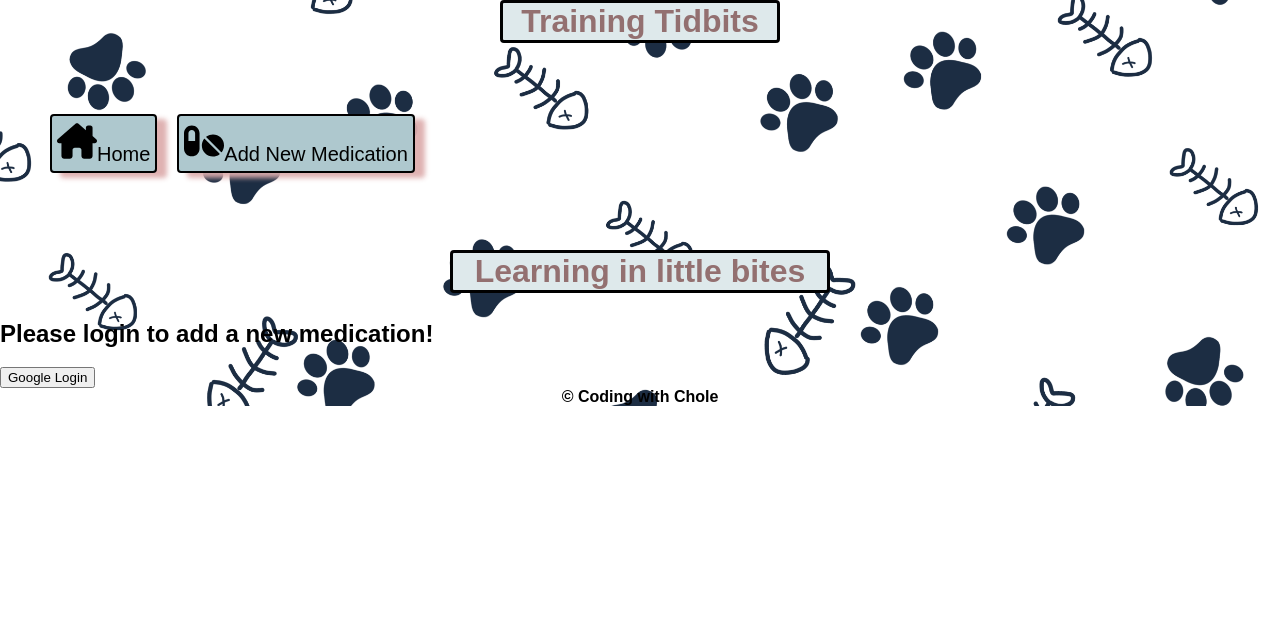
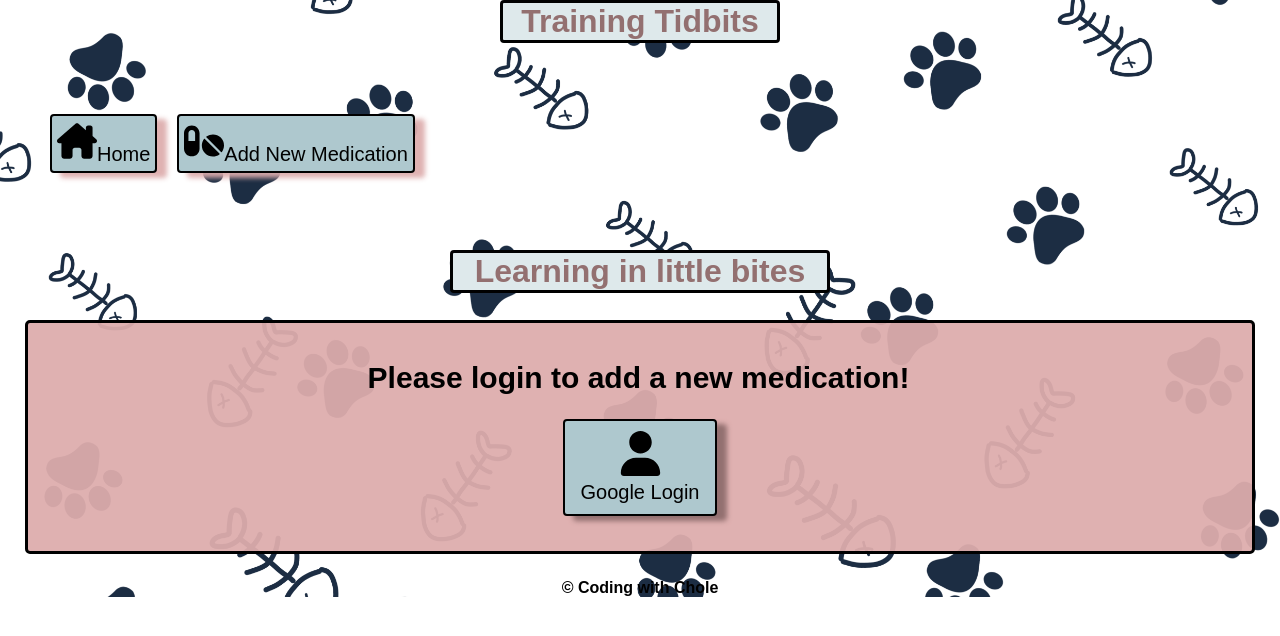
Before and after one commit to choleaxel/training-tidbits-frontend, a React (Create React App) app: page /Form in a window 1280 px wide. Shown: the top 636 px of the page. Built offline with nearby package versions, Linux system fonts and the light colour scheme; a web font is replaced by a local one.

Commit message:
styled google btn

```diff
--- a/src/App.css
+++ b/src/App.css
@@ -104,6 +104,7 @@ footer {
   margin: 10px;
   background-color: #aec8ce;
   font-size: 20px;
+  cursor: pointer;
 }
 
 .house {
@@ -156,6 +157,7 @@ footer {
   margin: 10px;
   background-color: #aec8ce;
   font-size: medium;
+  cursor: pointer;
 }
 
 .input-box {
@@ -166,3 +168,41 @@ input.larger {
   width: 22px;
   height: 22px;
 }
+
+.login-section {
+  display: flex;
+  flex-direction: column;
+  justify-content: center;
+  border-style: solid;
+  border-radius: 5px;
+  border-color: black;
+  background-color: #ddadadf0;
+  padding: 35px;
+  margin: 25px 25px;
+}
+
+.login-title {
+  text-align: center;
+  font-size: 30px;
+  margin-top: 3px;
+  margin-bottom: 10;
+  margin-right: 3px;
+}
+
+.google-btn {
+  padding: 10px;
+  border-style: solid;
+  border-radius: 4px;
+  border-color: black;
+  margin-right: 500px;
+  margin-left: 500px;
+  background-color: #aec8ce;
+  font-size: 20px;
+  box-shadow: 10px 5px 5px #937070;
+  cursor: pointer;
+}
+
+.bust {
+  height: 45px;
+  width: 45px;
+}
--- a/src/components/Login.jsx
+++ b/src/components/Login.jsx
@@ -2,6 +2,7 @@ import { initializeApp } from "firebase/app";
 import { GoogleAuthProvider, getAuth, signInWithPopup } from "firebase/auth";
 import { useContext } from "react";
 import { UserContext } from "../App";
+import personImage from "../Assets/user-solid.svg";
 
 const firebaseConfig = {
   apiKey: "AIzaSyChNv2UV5daCBhB9od_a_GqIrekY1xsxLs",
@@ -25,9 +26,13 @@ export default function Login() {
   };
 
   return (
-    <section className="login-button">
-      <h2>Please login to add a new medication!</h2>
-      <button onClick={handleGoogleLogin}>Google Login</button>
+    <section className="login-section">
+      <h2 className="login-title">Please login to add a new medication!</h2>
+      <button className="google-btn" onClick={handleGoogleLogin}>
+        <img className="bust" src={personImage} alt="person bust"></img>
+        <br />
+        Google Login
+      </button>
     </section>
   );
 } //need to configure a logout button, below is what i found.
```
